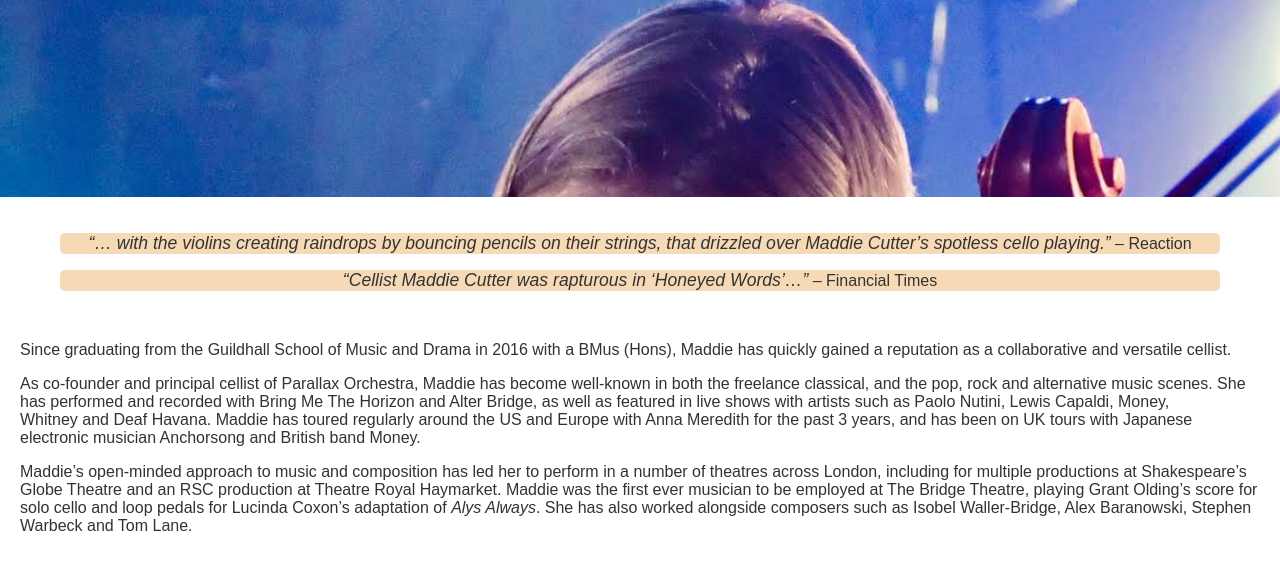
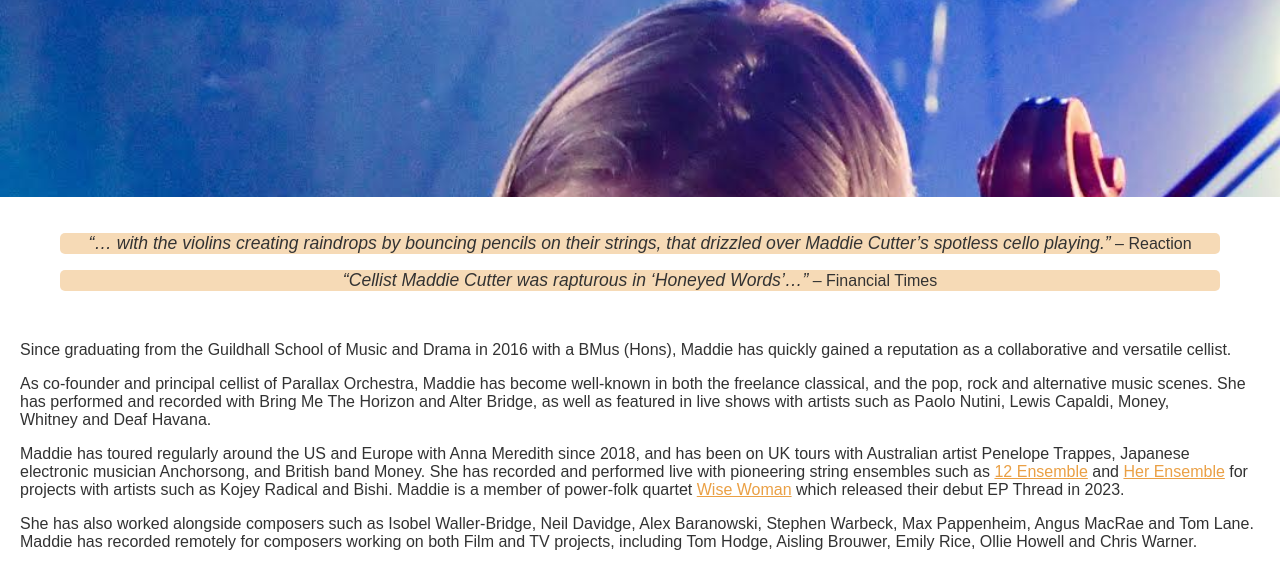
Before and after one commit to sarahrainbow/maddie-web, a website: page express/about.html in a window 1280 px wide. Shown: the part 151-719 px from the top of the page. Drawn offline with Linux system fonts and the light colour scheme; a web font is replaced by a local one.

Commit message:
about section update

```diff
--- a/express/about.html
+++ b/express/about.html
@@ -31,7 +31,25 @@
 
 <p>Since graduating from the Guildhall School of Music and Drama in 2016 with a BMus (Hons), Maddie has quickly gained a reputation as a collaborative and versatile cellist.</p>
 
-<p>As co-founder and principal cellist of Parallax Orchestra, Maddie has become well-known in both the freelance classical, and the pop, rock and alternative music scenes. She has performed and recorded with Bring Me The Horizon and Alter Bridge, as well as featured in live shows with artists such as Paolo Nutini, Lewis Capaldi, Money, Whitney&nbsp;and Deaf Havana. Maddie has toured regularly around the US and Europe with Anna Meredith for the past 3 years, and has been on UK tours with&nbsp;Japanese electronic musician Anchorsong and British band Money.</p>
+<p>As co-founder and principal cellist of Parallax Orchestra, Maddie has become well-known in both the freelance classical,
+    and the pop, rock and alternative music scenes. She has performed and recorded with Bring Me The Horizon and Alter Bridge,
+    as well as featured in live shows with artists such as Paolo Nutini, Lewis Capaldi, Money, Whitney&nbsp;and Deaf Havana.
+
+    <p>
+        Maddie has toured regularly around the US and Europe with Anna Meredith since 2018, and has been on UK
+        tours with Australian artist Penelope Trappes, Japanese electronic musician Anchorsong, and British band Money.
+
+        She has recorded and performed live with pioneering string ensembles such as <a href="https://www.the12ensemble.com/">12 Ensemble</a>
+        and <a href="https://www.herensemble.org/">Her Ensemble</a> for projects with artists such as Kojey Radical and Bishi.
+        Maddie is a member of power-folk quartet <a href="https://www.wearewisewoman.com/">Wise Woman</a> which released their debut EP Thread in 2023.
+    </p>
+    <p>
+        She has also worked alongside composers such as Isobel Waller-Bridge, Neil Davidge, Alex Baranowski, Stephen Warbeck, Max Pappenheim, Angus MacRae and Tom Lane.
+
+        Maddie has recorded remotely for composers working on both Film and TV projects, including Tom Hodge, Aisling Brouwer, Emily Rice, Ollie Howell and Chris Warner.
+    </p>
+
+</p>
 
 <p>Maddie&rsquo;s open-minded approach to music and composition has led her to perform in a number of theatres across London, including for multiple productions at Shakespeare&rsquo;s Globe Theatre and an RSC production at Theatre Royal Haymarket. Maddie was the first ever musician to be employed at The Bridge Theatre, playing Grant Olding&rsquo;s score for solo cello and loop pedals for Lucinda Coxon&rsquo;s adaptation of <em>Alys Always</em>. She has also worked alongside composers such as Isobel Waller-Bridge, Alex Baranowski, Stephen Warbeck and Tom Lane.</p>
 </div>
```
